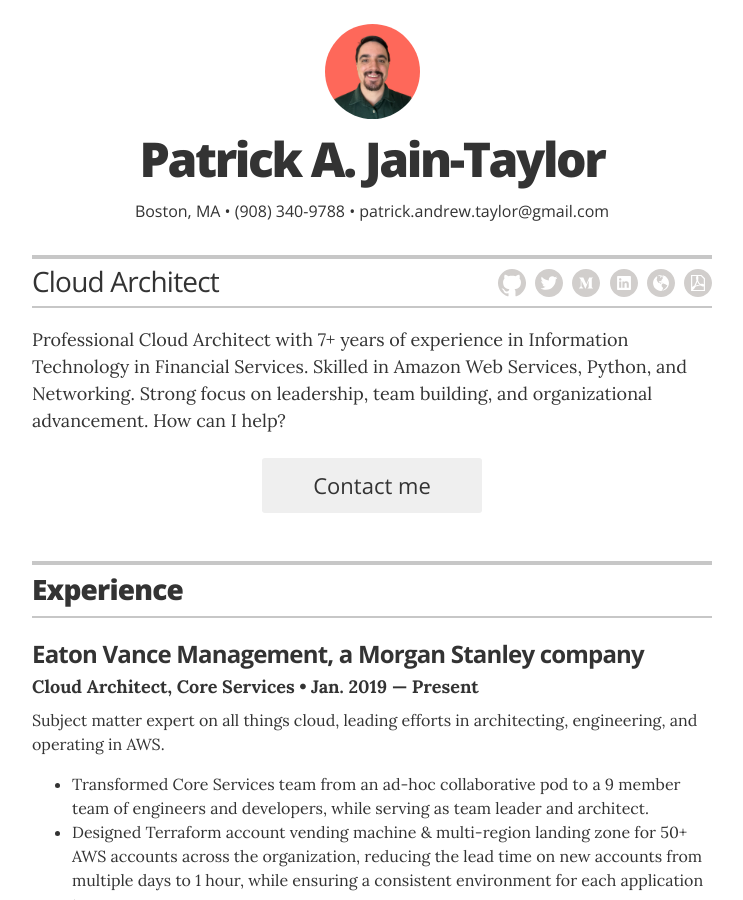
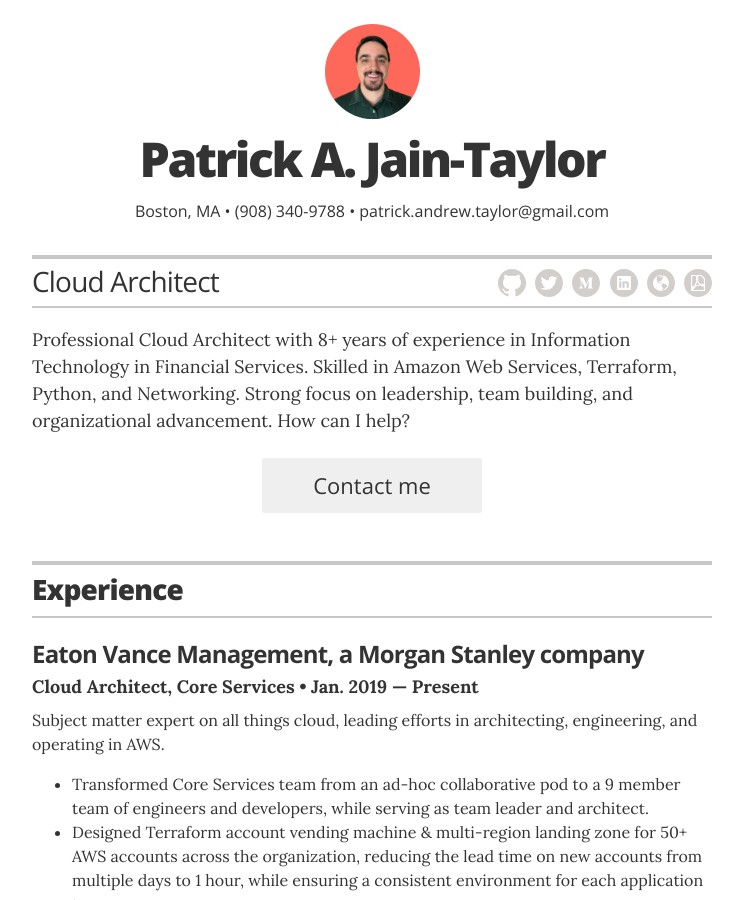
Before and after one commit to patrick-andrew-jain-taylor/resume, a Jekyll site: the page built from index.html, in a window 1280 px wide and 900 px high. Shown: the whole window, without its empty margins (268-1011 px from the left). Built offline with Jekyll 4.4.1, drawn with Linux system fonts in a browser that asks for light colours.

Commit message:
change: intro

```diff
--- a/_config.yml
+++ b/_config.yml
@@ -23,7 +23,7 @@ resume_contact_address:         "Boston, MA"
 resume_header_contact_info:     "Boston, MA • (908) 340-9788 • patrick.andrew.taylor@gmail.com"
 display_header_contact_info:    "true"
 
-resume_header_intro: "<p>Professional Cloud Architect with 7+ years of experience in Information Technology in Financial Services. Skilled in Amazon Web Services, Python, and Networking. Strong focus on leadership, team building, and organizational advancement. How can I help?</p>"
+resume_header_intro: "<p>Professional Cloud Architect with 8+ years of experience in Information Technology in Financial Services. Skilled in Amazon Web Services, Terraform, Python, and Networking. Strong focus on leadership, team building, and organizational advancement. How can I help?</p>"
 
 # use "yes" to display the email contact button,
 # "no" to display an "I'm not looking for work" message,
```
